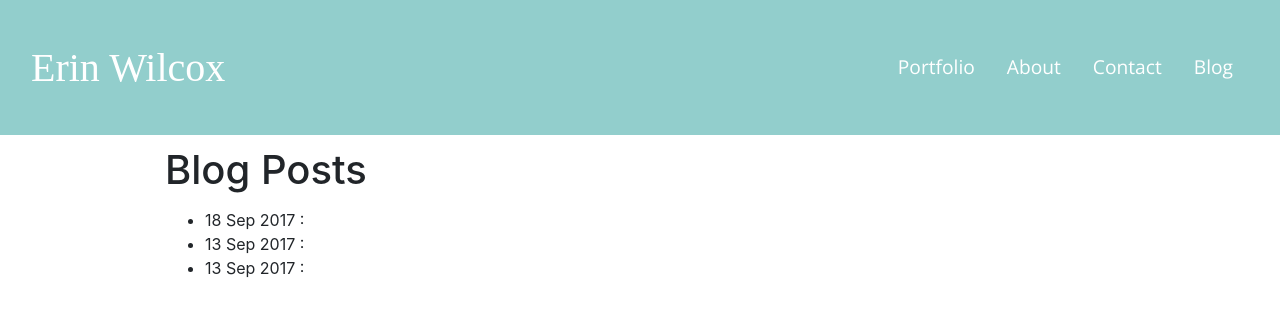
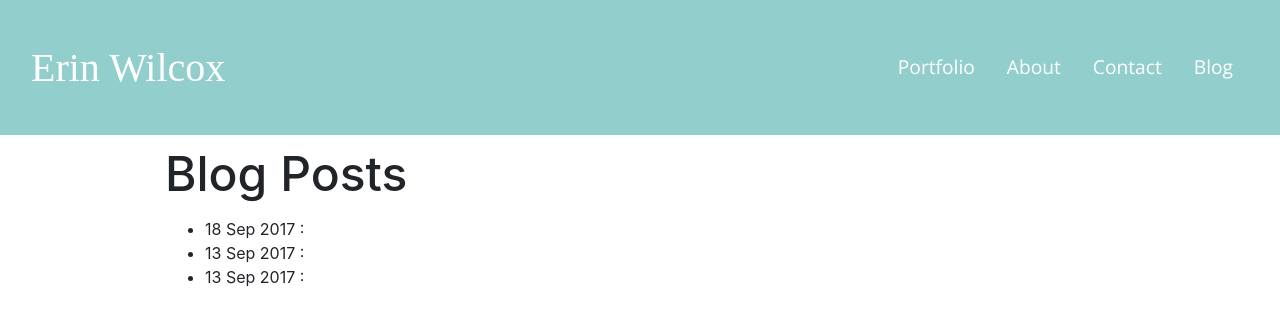
Before and after one commit to brookin8/brookin8.github.io, a Jekyll site: the page built from blog.html, in a window 1280 px wide. Shown: the top 326 px of the page. Built offline with Jekyll 4.4.1, drawn with Linux system fonts in a browser that asks for light colours; nearby versions of some CDN libraries; some web fonts are replaced; library files that are not in the unit come from our copies.

Commit message:
Think I have mobile responsiveness

```diff
--- a/_includes/header.html
+++ b/_includes/header.html
@@ -34,17 +34,34 @@
       @media only screen
         and (max-width: 736px) {
           h1 {
-            font-size:50%;
+            font-size:100%;
           }
           h3 {
             font-size:50%;
           }
           .navbar-brand {
-            font-size:100%;
+            font-size:83%;
 
           }
           .nav-item {
-            font-size: 30%;
+            font-size: 40%;
+          }
+        }
+
+      @media only screen
+        and (min-width: 736px) {
+          h1 {
+            font-size:300%;
+          }
+          h3 {
+            font-size:175%;
+          }
+          .navbar-brand {
+            font-size:250%;
+
+          }
+          .nav-link {
+            font-size: 120%;
           }
         }
 
@@ -58,9 +75,9 @@
         <nav class="navbar navbar-default fixed-top" style="background-color:#92CECC;height:15%;">
           <div class="container-fluid">
             <div class = "navbar-header">
-              <a class ="navbar-brand" style="color:#ffffff; font-family: 'Atomic Age', cursive; font-size:250%" href="/">Erin Wilcox</a>
+              <a class ="navbar-brand" style="color:#ffffff; font-family: 'Atomic Age', cursive;" href="/">Erin Wilcox</a>
             </div>
-                  <ul class="nav justify-content-end" style="font-size: 120%; font-family: 'Open Sans', sans-serif;">
+                  <ul class="nav justify-content-end" style="font-family: 'Open Sans', sans-serif;">
                       <li class ="nav-item"><a class ="nav-link" href="/#portfolio" style ="color:#ffffff;">Portfolio</a></li>
                       <li class ="nav-item"><a class ="nav-link" href="/#about" style ="color:#ffffff;">About</a></li>
                       <li class ="nav-item"><a class ="nav-link" href="/#contact" style ="color:#ffffff;">Contact</a></li>
```
Also changed, not shown: index.html (+4 -4 lines).
